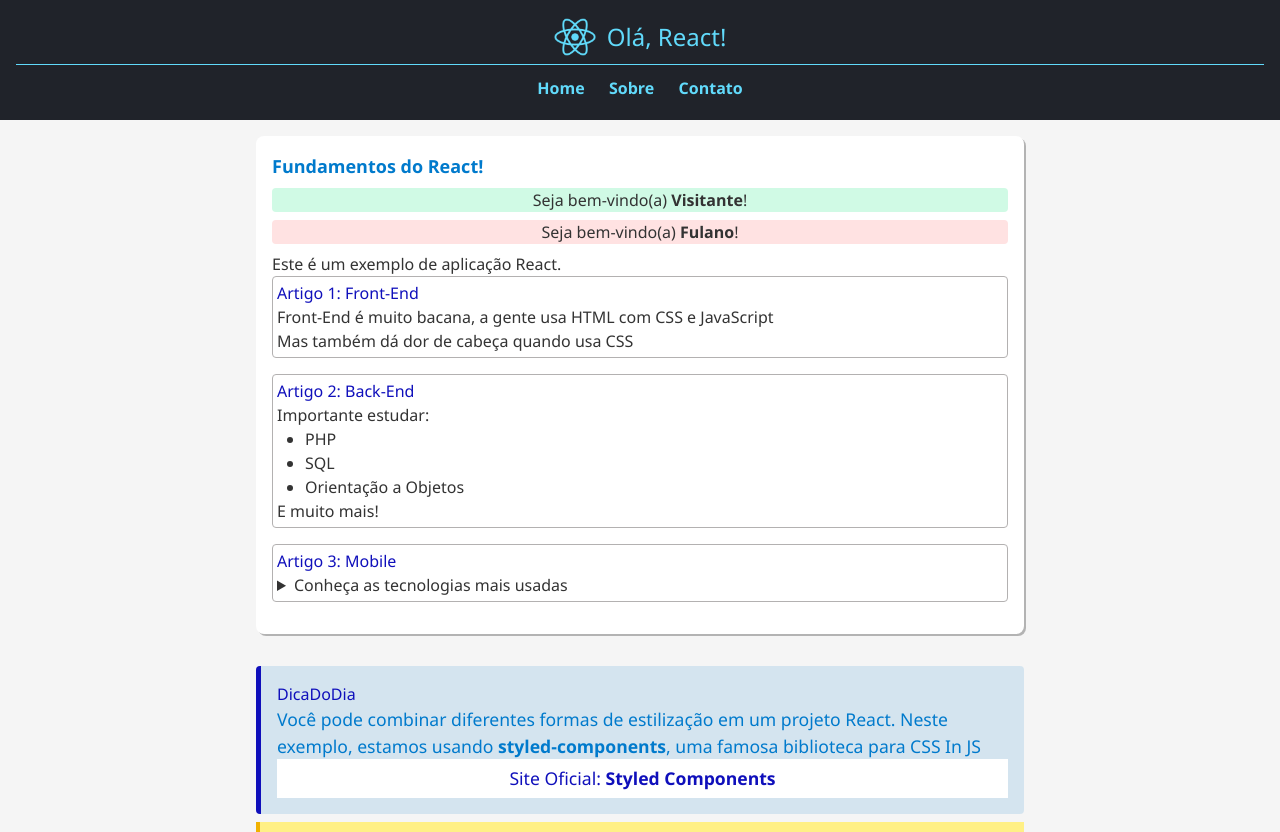
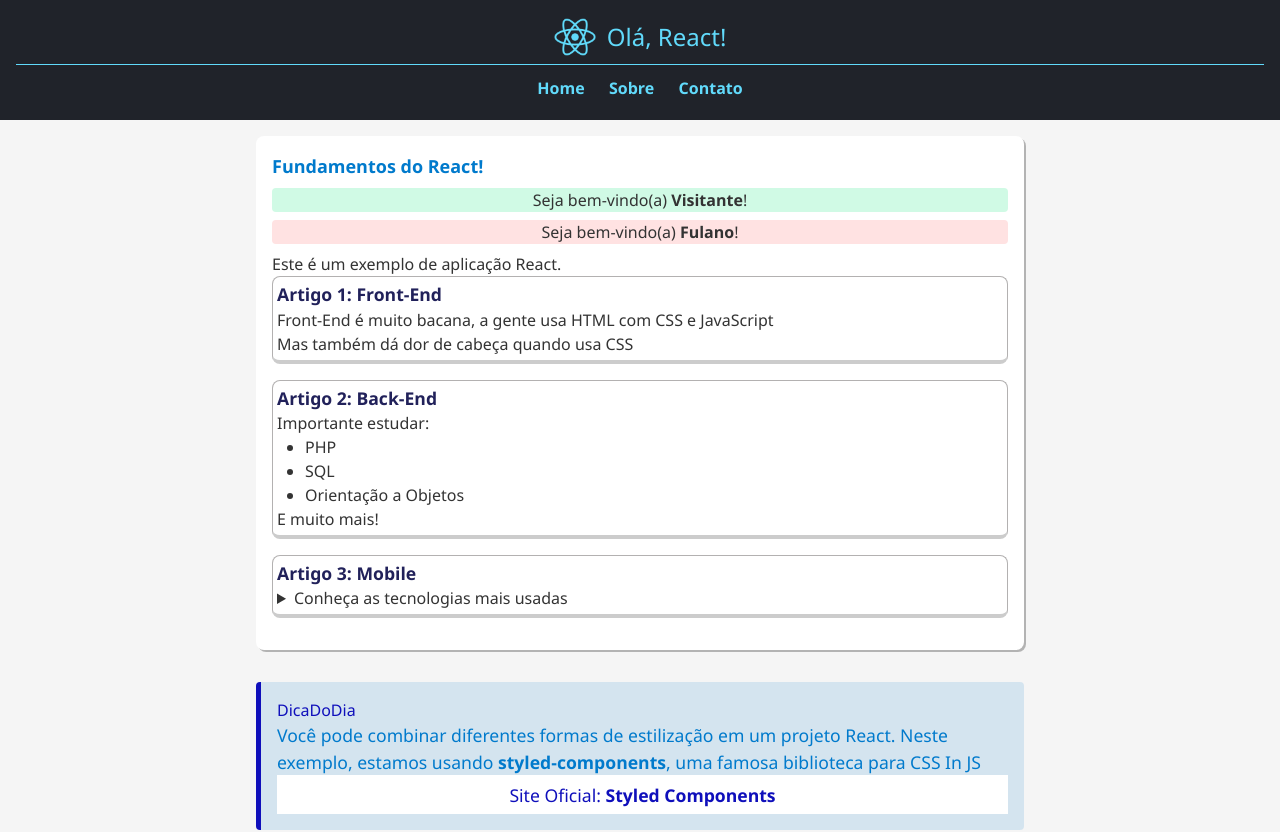
Before and after one commit to kellysabioni/react-fundamentos, a React (Vite) app: page / in a window 1280 px wide. Shown: the top 832 px of the page. Built offline with nearby package versions, Linux system fonts and the light colour scheme.

Commit message:
Update Artigo.module.css

```diff
--- a/src/componentes/Conteudo/Artigo/Artigo.module.css
+++ b/src/componentes/Conteudo/Artigo/Artigo.module.css
@@ -2,9 +2,12 @@
     margin-bottom: 1rem;
     padding: .25rem;
     border: 1px solid rgb(179, 177, 177);
-    border-radius: 4px;
+    border-bottom: 4px solid #ccc;
+    border-radius: 8px;
 
     h3{
-        color: #0f0fbb;
+        color: #21215a;
+        font-weight: bold;
+        font-size: 1.1rem;
     }
   }
```
